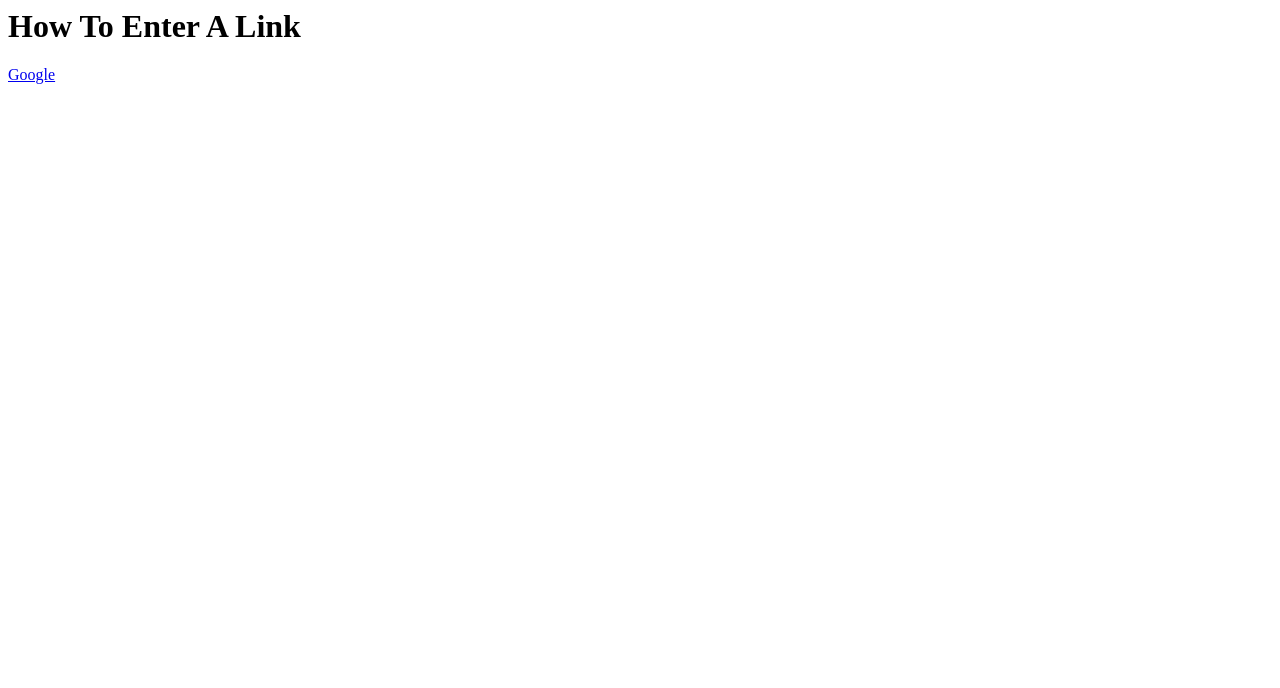
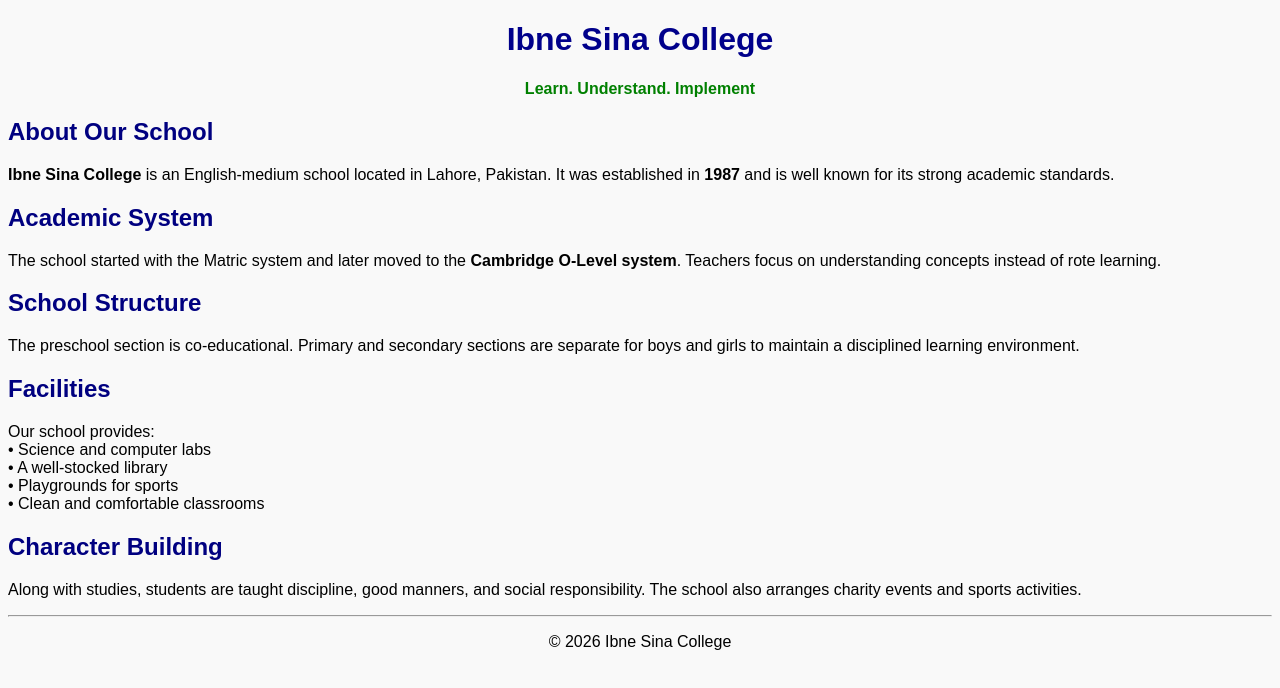
Before and after one commit to Shiza-Fatima-7/My-School, a plain HTML site: page index.html in a window 1280 px wide. Drawn offline with Linux system fonts and the light colour scheme.

Commit message:
Add files via upload

```diff
--- a/index.html
+++ b/index.html
@@ -1,8 +1,80 @@
+<!DOCTYPE html>
 <html>
 <head>
-<title>How To Enter A Link</title>
+    <title>Ibne Sina College</title>
+
+    <style>
+        body {
+            font-family: Arial;
+            background-color: #f9f9f9;
+        }
+
+        h1 {
+            color: darkblue;
+            text-align: center;
+        }
+
+        h2 {
+            color: navy;
+        }
+
+        p {
+            font-size: 16px;
+        }
+
+        .motto {
+            font-weight: bold;
+            text-align: center;
+            color: green;
+        }
+    </style>
 </head>
+
 <body>
 
-<h1>How To Enter A Link</h1>
-<a HREF="https://www.google.com">Google</a>
+    <h1>Ibne Sina College</h1>
+    <p class="motto">Learn. Understand. Implement</p>
+
+    <h2>About Our School</h2>
+    <p>
+        <b>Ibne Sina College</b> is an English-medium school located in Lahore, Pakistan.
+        It was established in <b>1987</b> and is well known for its strong academic standards.
+    </p>
+
+    <h2>Academic System</h2>
+    <p>
+        The school started with the Matric system and later moved to the
+        <b>Cambridge O-Level system</b>. Teachers focus on understanding concepts
+        instead of rote learning.
+    </p>
+
+    <h2>School Structure</h2>
+    <p>
+        The preschool section is co-educational. Primary and secondary sections
+        are separate for boys and girls to maintain a disciplined learning environment.
+    </p>
+
+    <h2>Facilities</h2>
+    <p>
+        Our school provides:
+        <br>• Science and computer labs
+        <br>• A well-stocked library
+        <br>• Playgrounds for sports
+        <br>• Clean and comfortable classrooms
+    </p>
+
+    <h2>Character Building</h2>
+    <p>
+        Along with studies, students are taught discipline, good manners,
+        and social responsibility. The school also arranges charity events
+        and sports activities.
+    </p>
+
+    <hr>
+
+    <p style="text-align:center;">
+        © 2026 Ibne Sina College
+    </p>
+
+</body>
+</html>
```
